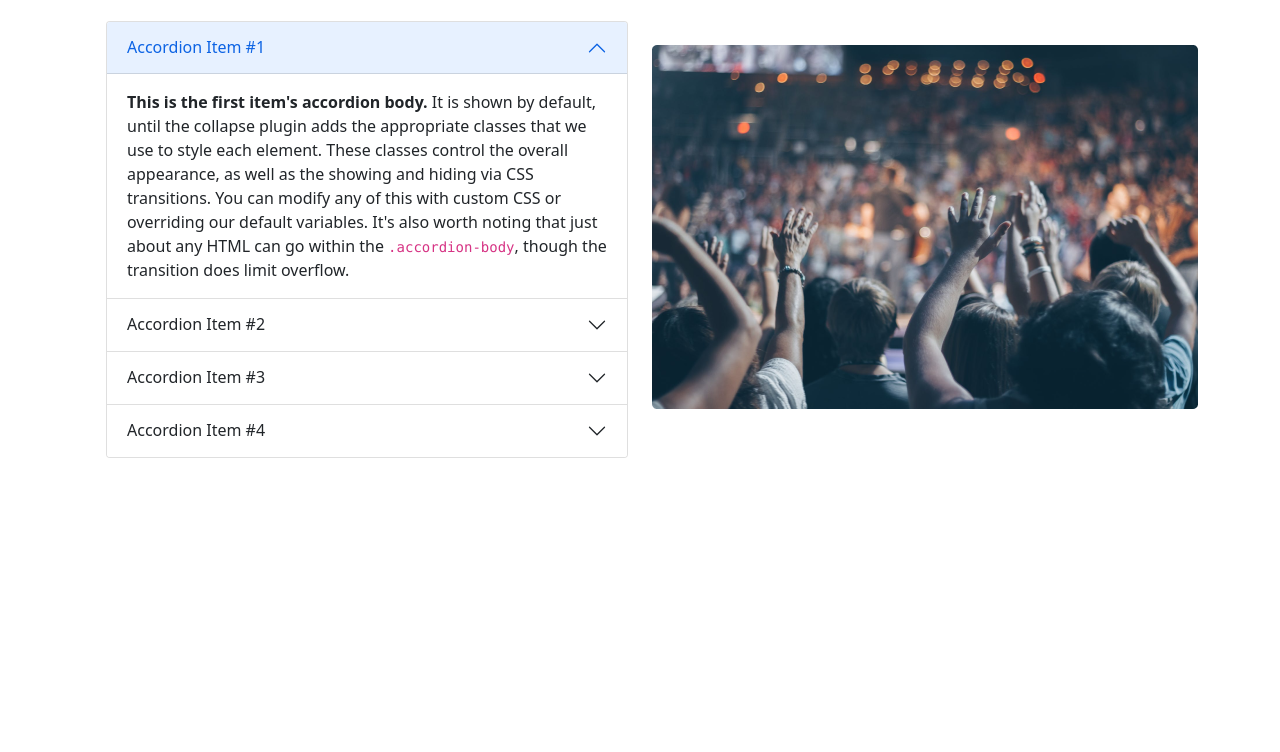
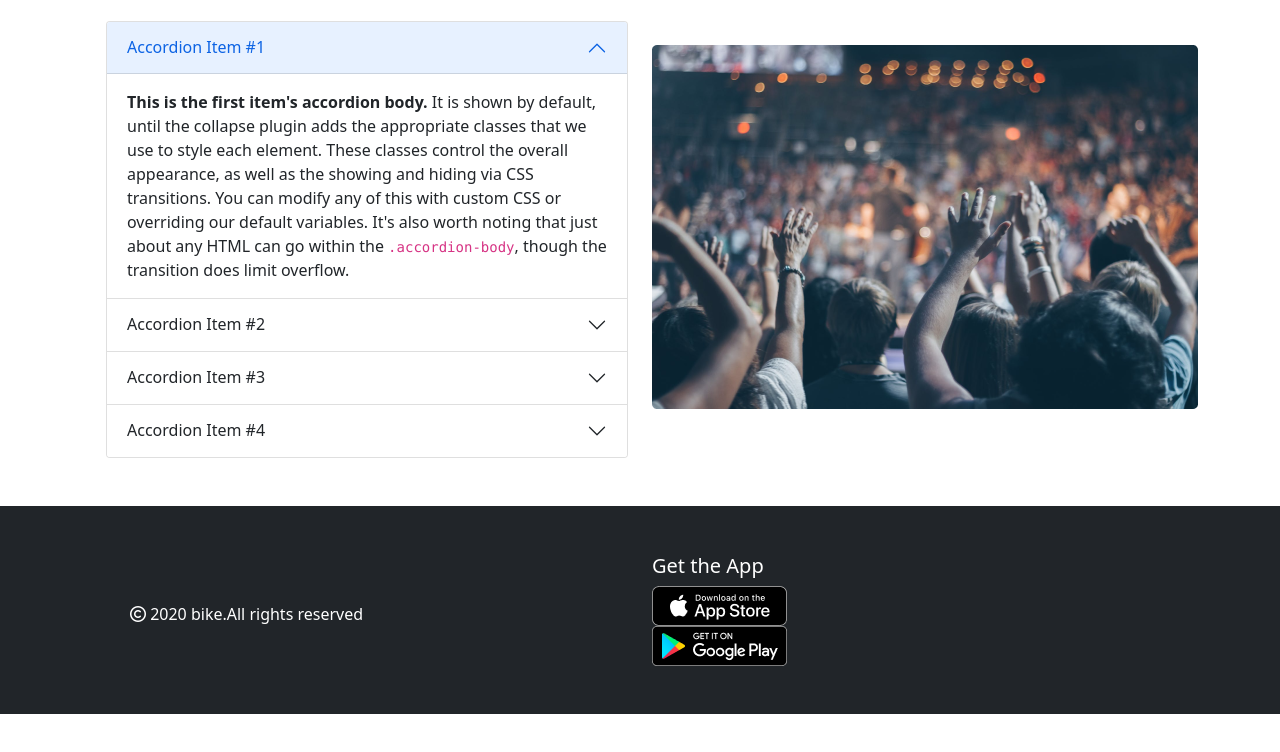
Before and after one commit to trishapaulcse/convention-center-assignment-3, a plain HTML site: page index.html in a window 1280 px wide. Shown: the part 1009-1761 px from the top of the page. Before the commit the page ends 1467 px from the top, so only its background shows below. Drawn offline with nearby package versions, Linux system fonts and the light colour scheme.

Commit message:
footer added

```diff
--- a/index.html
+++ b/index.html
@@ -349,9 +349,32 @@
 
     </section>
     <!-- footer part -->
-    <footer>
 
+    <footer class="mt-10 my-5 bg-dark px-5 py-5 text-white ">
+
+        <div class="container">
+            <div class="row">
+                <div class="col-lg-6 col-md-6 col-12">
+                    <p class=" mt-5 mx-5">
+                        <i class="far fa-copyright"></i> 2020 bike.All rights reserved
+                    </p>
+                </div>
+                <div class="col-lg-6 col-md-6 col-12">
+                    <h5>Get the App</h5>
+                    <div class="app1">
+                        <a target=".blank" href="https://apps.apple.com/us/app/apple-store/id375380948"> <img
+                                src="images/Download Badge/Group.png" alt=""></a>
+                    </div>
+
+                    <div>
+                        <a target=".blank" href="https://play.google.com/store/apps">
+                            <img src="images/Download Badge/Layer 2.png" alt="">
+                        </a>
+                    </div>
+                </div>
+            </div>
     </footer>
+
 
     <!-- js link -->
     <script src="https://cdn.jsdelivr.net/npm/bootstrap@5.0.2/dist/js/bootstrap.bundle.min.js"
```
Also changed, not shown: images/Download Badge/Group.png (renamed from Download Badge/Group.png), images/Download Badge/Layer 2.png (renamed from Download Badge/Layer 2.png).
